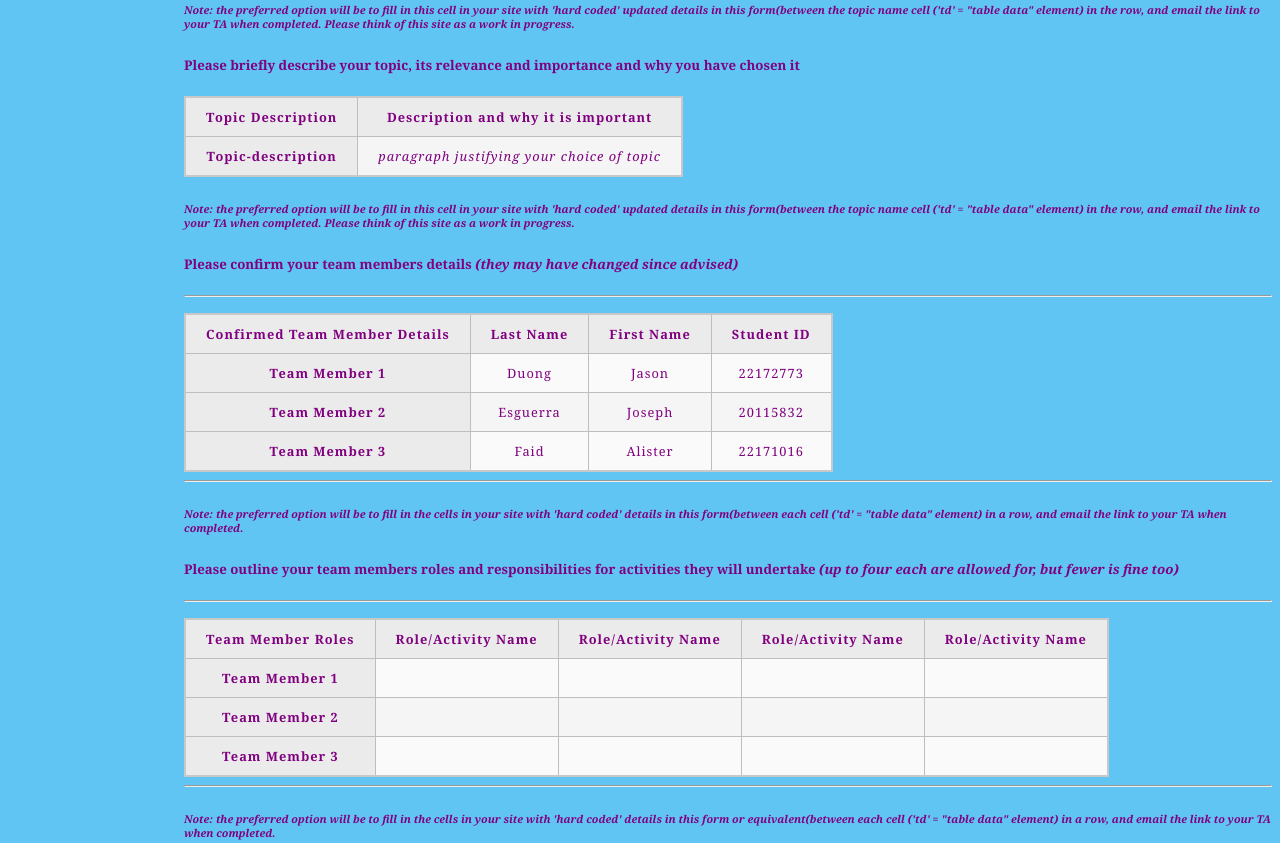
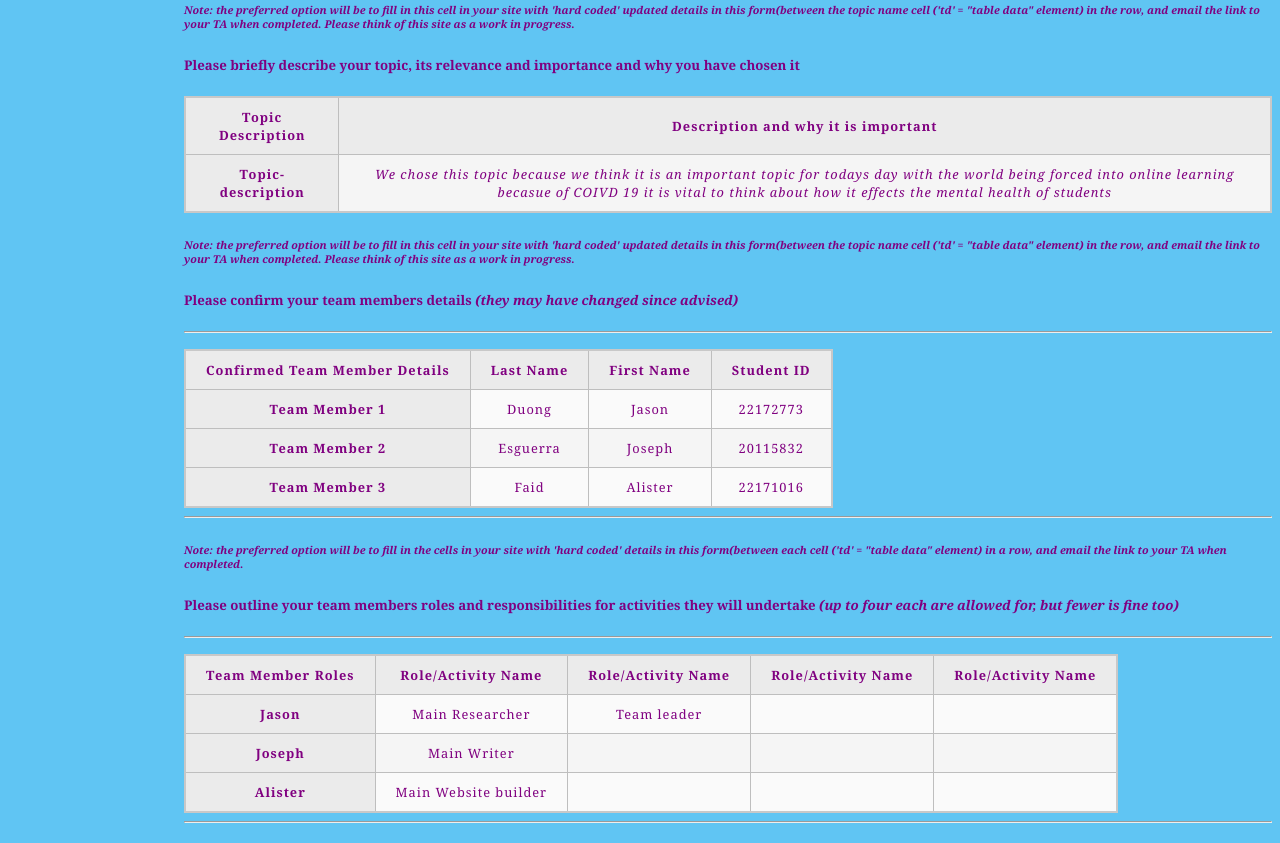
Before and after one commit to ISHUMANSS/ISHUMANSS.github.io, a plain HTML site: page misc/proposal.html in a window 1280 px wide. Shown: the part 643-1486 px from the top of the page. Drawn offline with Linux system fonts and the light colour scheme.

Commit message:
updated propsal

```diff
--- a/misc/proposal.html
+++ b/misc/proposal.html
@@ -72,7 +72,7 @@
 <p align = "left"</p>
 		<tr>
 		<th scope="row">Topic-description</th>
-		<td> <em>paragraph justifying your choice of topic</em></td>
+		<td> <em>We chose this topic because we think it is an important topic for todays day with the world being forced into online learning becasue of COIVD 19 it is vital to think about how it effects the mental health of students</em></td>
 
    </tr>
 	</hr>
@@ -142,22 +142,22 @@
 	</p>
 
 	<p align = "left"</p>
-		<th scope="row">Team Member 1</th>
-		<td></td>
-		<td></td>
+		<th scope="row">Jason</th>
+		<td>Main Researcher</td>
+		<td>Team leader</td>
         <td></td>
 		<td></td>
    </tr>
 	<p align = "left"</p>
-	<th scope="row">Team Member 2</th>
-        <td></td>
+	<th scope="row">Joseph</th>
+        <td>Main Writer</td>
 		<td></td>
         <td></td>
 		<td></td>
 
     </tr>
-	<th scope="row">Team Member 3</th>
-        <td></td>
+	<th scope="row">Alister</th>
+        <td>Main Website builder</td>
 		<td></td>
         <td></td>
 		<td></td>
```
